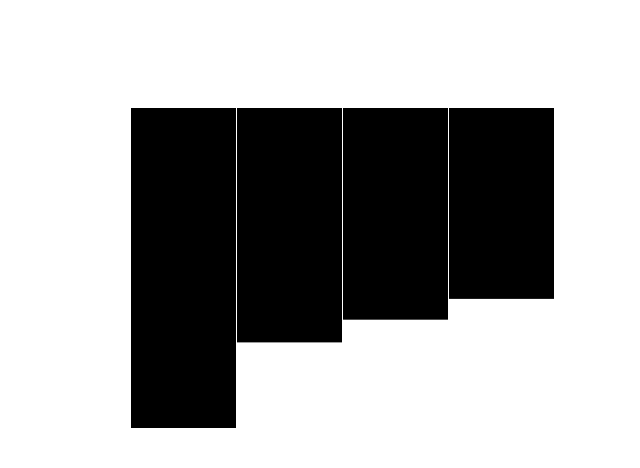
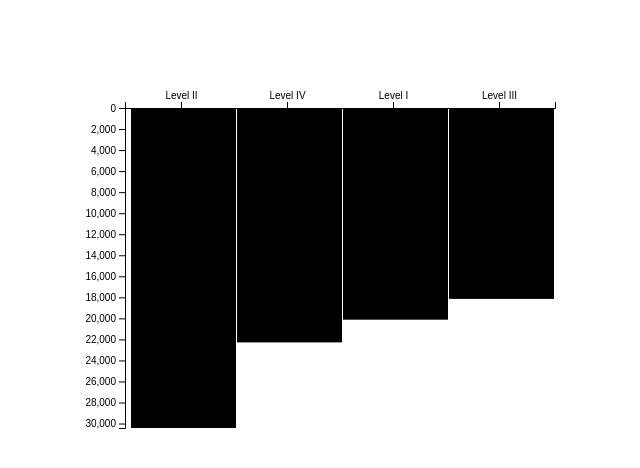
Before and after one commit to huanye/D3viz, a plain HTML site: page intro_d3/index.html in a window 1280 px wide. Shown: the whole page, without its empty margins (33-673 px from the left). Drawn offline with Linux system fonts and the light colour scheme.

Commit message:
add axis

```diff
--- a/intro_d3/index.html
+++ b/intro_d3/index.html
@@ -62,13 +62,9 @@
          .attr("width",xScale.step()-1)
 		 .attr("height",function(d){return yScale(d.number)})
 
-
-
-
-
-
-
-	}
+		 inner.append("g").call(xAxis);
+         inner.append("g").call(yAxis);
+	 }
 
 
 
```
